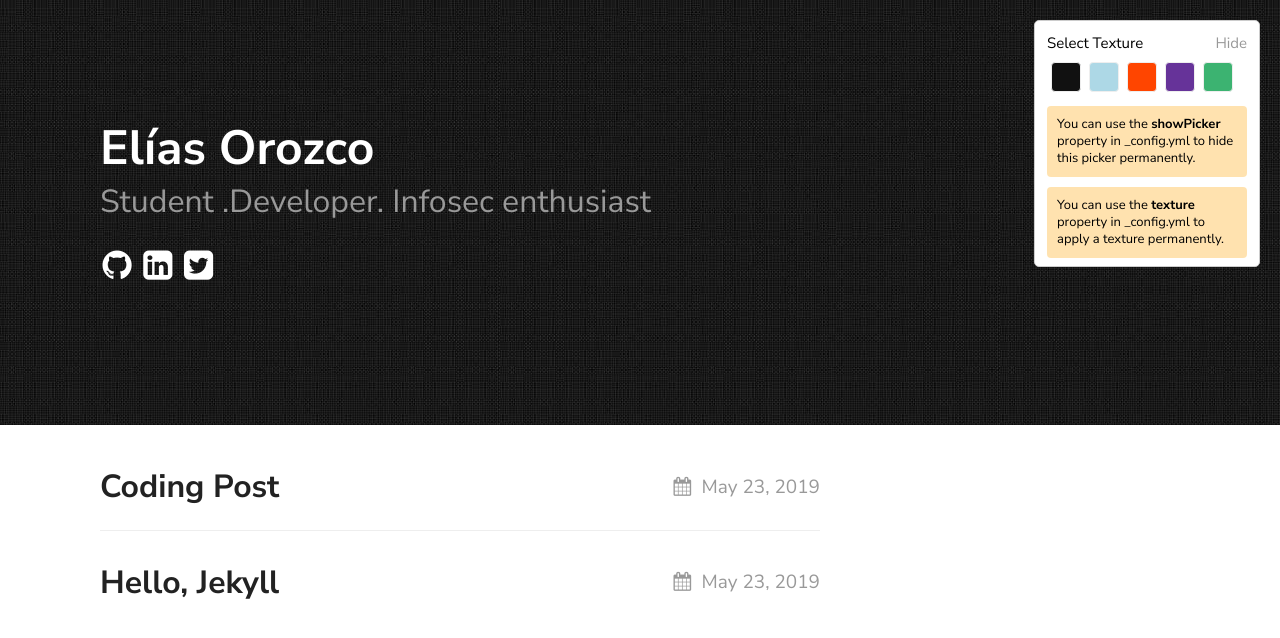
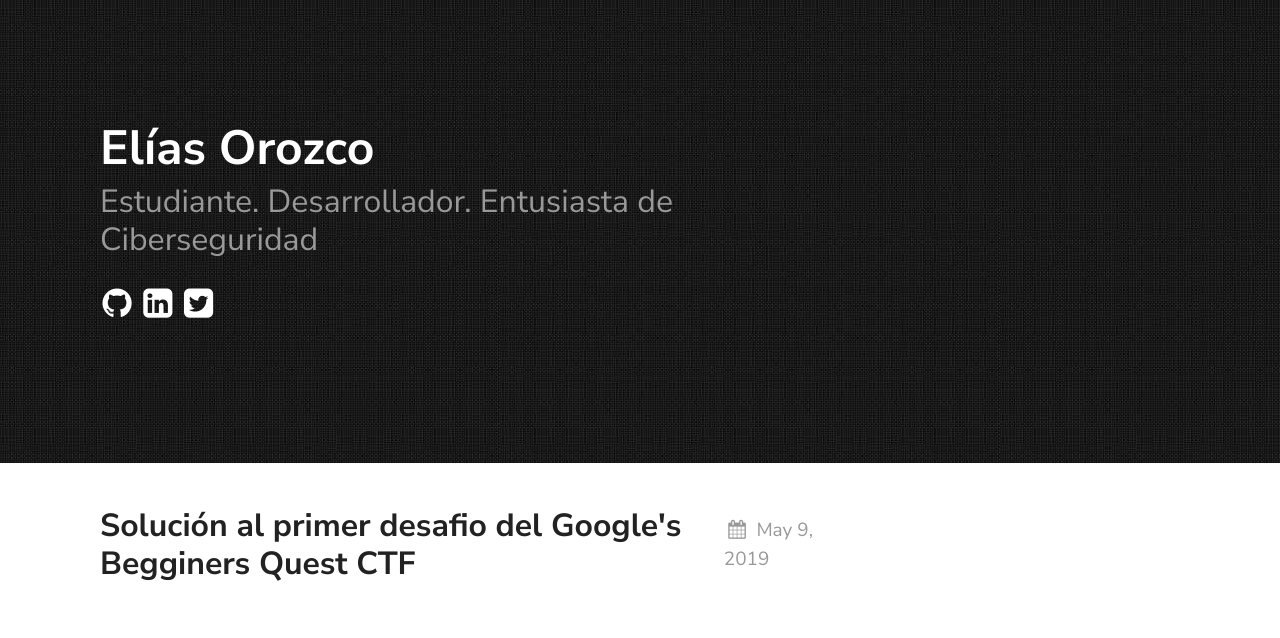
Before and after one commit to HackeandoConElias/hackeandoconelias.github.io, a Jekyll site: the page built from index.md, in a window 1280 px wide. Shown: the top 638 px of the page. Built offline with Jekyll 4.4.1, drawn with Linux system fonts in a browser that asks for light colours.

Commit message:
toggle the theme picker, adding title for first post.

```diff
--- a/_config.yml
+++ b/_config.yml
@@ -14,18 +14,17 @@ sass:
 permalink: /posts/:title/
 texture:
   title: Elías Orozco
-  tagline: Student .Developer. Infosec enthusiast
+  tagline: Estudiante. Desarrollador. Entusiasta de Ciberseguridad
   date_format: "%b %-d, %Y"
   style: black
   showNav: false
-  showPicker: true
+  showPicker: false
 
   # generate social links in footer
   social_links:
     twitter: EliasOrozcoCR
     github:  ExplosiveGalloPinto
-    linkedIn: https://www.linkedin.com/in/elías-orozco-rivera-245809188/
-
+    linkedIn: /in/elías-orozco-rivera-245809188/
 
 # If you want to link only specific pages in your header, uncomment
 # this and add the path to the pages in order as they should show up
--- a/_posts/2019-05-23-welcome-to-jekyll.markdown
+++ b/_posts/2019-05-23-SoluciónPrimerDesafioGoogleBegginersCTF.markdown
@@ -1,7 +1,7 @@
 ---
 layout: post
-title:  "Hello, Jekyll"
-date:   2019-05-23 21:03:36 +0530
+title:  "Solución al primer desafio del Google's Begginers Quest CTF"
+date:   2019-05-09 21:03:36 +0530
 ---
 Lorem ipsum dolor sit amet, consectetur adipisicing elit, sed do eiusmod tempor incididunt ut labore et dolore magna aliqua. Ut enim ad minim veniam, quis nostrud exercitation ullamco laboris nisi ut aliquip ex ea commodo consequat. Duis aute irure dolor in reprehenderit in voluptate velit esse
 
```
Also changed, not shown: _posts/2019-06-30-coding-post.markdown (deleted, +0 -32 lines).
